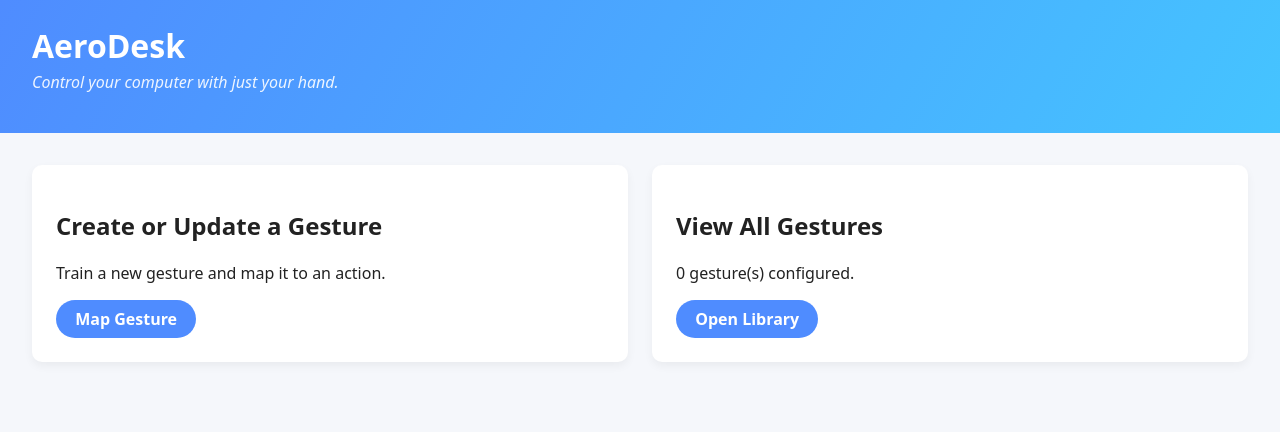
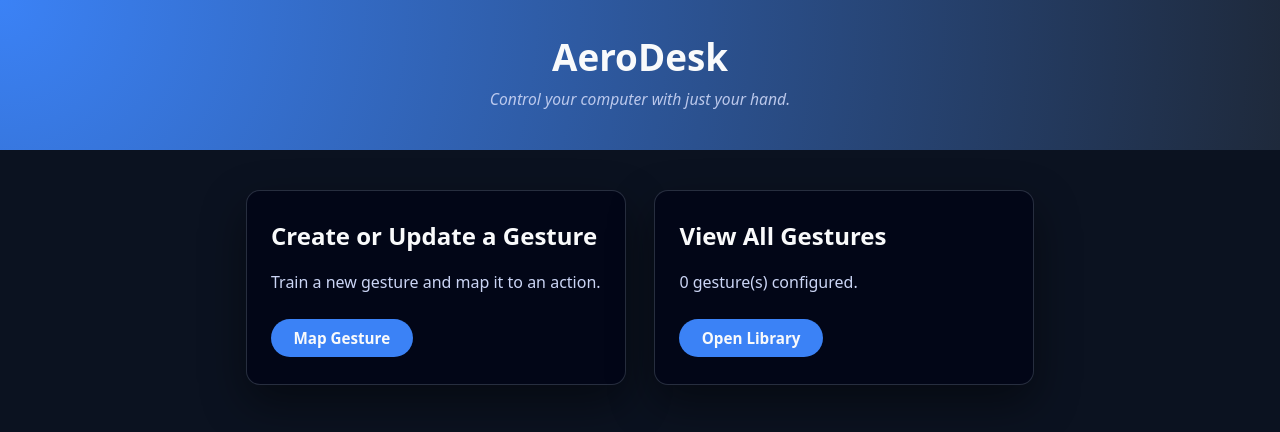
Before and after one commit to HaiderB120/Hand-Gesture-Recognition, a Flask app: page / in a window 1280 px wide. Shown: the top 432 px of the page. Run offline with Flask 3, Linux system fonts and the light colour scheme.

Commit message:
Update style.css

```diff
--- a/webapp/static/style.css
+++ b/webapp/static/style.css
@@ -1,109 +1,132 @@
 body {
   font-family: system-ui, -apple-system, BlinkMacSystemFont, "Segoe UI", sans-serif;
   margin: 0;
-  background: #f5f7fb;
-  color: #222;
+  background: #0b1220;
+  color: #e5e7eb;
 }
 
 header {
-  background: linear-gradient(120deg, #4f8cff, #45c4ff);
-  color: #fff;
-  padding: 1.5rem 2rem;
+  background: radial-gradient(circle at top left, #3b82f6, #1e293b);
+  color: #f9fafb;
+  padding: 2rem 1rem 2.5rem 1rem;
+  text-align: center;
 }
 
-header h1 {
+.header-inner h1 {
   margin: 0;
+  font-size: 2.3rem;
 }
 
 .tagline {
-  margin: 0.25rem 0 1rem 0;
+  margin: 0.4rem 0 0;
   opacity: 0.9;
-}
-
-nav a {
-  color: #fff;
-  margin-right: 1rem;
-  text-decoration: none;
-  font-weight: 500;
-}
-
-nav a:hover {
-  text-decoration: underline;
+  font-size: 0.98rem;
 }
 
 main {
-  padding: 2rem;
+  padding: 2.5rem 1rem 3rem 1rem;
+  display: flex;
+  justify-content: center;
 }
 
 .card-grid {
   display: grid;
   grid-template-columns: repeat(auto-fit, minmax(260px, 1fr));
-  gap: 1.5rem;
+  gap: 1.8rem;
+}
+
+.card-grid.narrow {
+  max-width: 850px;
 }
 
 .card,
 .form-card,
 .list-card {
-  background: #fff;
-  border-radius: 10px;
-  padding: 1.5rem;
-  box-shadow: 0 4px 10px rgba(0, 0, 0, 0.05);
+  background: #020617;
+  border-radius: 14px;
+  padding: 1.7rem 1.5rem;
+  box-shadow: 0 18px 45px rgba(0, 0, 0, 0.45);
+  border: 1px solid rgba(148, 163, 184, 0.25);
+}
+
+.card h2,
+.form-card h2,
+.list-card h2 {
+  margin-top: 0;
+  color: #f9fafb;
+}
+
+p {
+  color: #cbd5f5;
 }
 
 .btn {
   display: inline-block;
-  padding: 0.5rem 1.2rem;
+  padding: 0.55rem 1.4rem;
   border-radius: 999px;
   border: none;
-  background: #4f8cff;
-  color: #fff;
+  background: #3b82f6;
+  color: #f9fafb;
   font-weight: 600;
   cursor: pointer;
   text-decoration: none;
-}
-
-.btn.secondary {
-  background: #ffb74d;
+  font-size: 0.95rem;
+  margin-top: 0.6rem;
 }
 
 .btn.danger {
-  background: #ff5252;
+  background: #ef4444;
 }
 
 .btn:hover {
-  opacity: 0.9;
+  filter: brightness(1.1);
 }
 
 form {
   display: flex;
   flex-direction: column;
-  gap: 0.75rem;
+  gap: 0.8rem;
   margin-top: 1rem;
 }
 
 input[type="text"],
 select {
-  padding: 0.5rem 0.75rem;
-  border-radius: 6px;
-  border: 1px solid #ccc;
+  padding: 0.55rem 0.75rem;
+  border-radius: 8px;
+  border: 1px solid #4b5563;
+  background: #020617;
+  color: #e5e7eb;
   font-size: 0.95rem;
+}
+
+input[type="text"]::placeholder {
+  color: #6b7280;
 }
 
 table {
   width: 100%;
   border-collapse: collapse;
   margin-top: 1rem;
+  font-size: 0.95rem;
 }
 
 th,
 td {
-  padding: 0.5rem 0.75rem;
-  border-bottom: 1px solid #eee;
+  padding: 0.55rem 0.75rem;
+  border-bottom: 1px solid rgba(51, 65, 85, 0.9);
   text-align: left;
 }
 
+th {
+  color: #e5e7eb;
+}
+
+td {
+  color: #cbd5e1;
+}
+
 .message {
-  margin-top: 0.5rem;
-  color: #2e7d32;
+  margin-top: 0.75rem;
+  color: #4ade80;
   font-weight: 500;
 }
```
